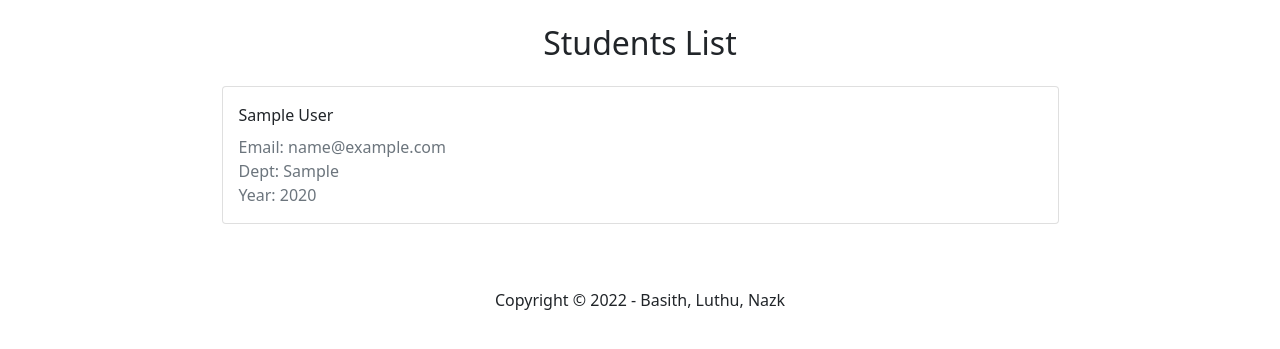
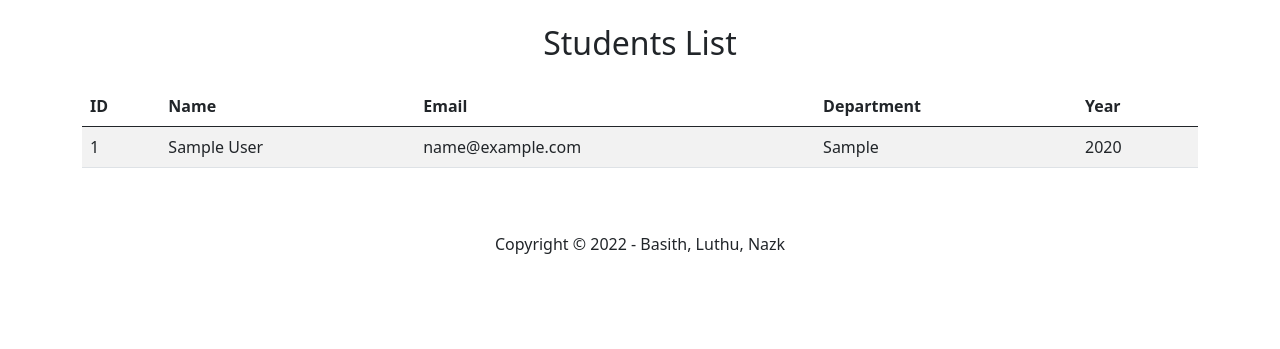
Before and after one commit to Basith-P/KMCTinfo, a PHP site: page /students.php in a window 1280 px wide. Shown: the part 56-405 px from the top of the page. Run offline with PHP 8.4, Linux system fonts and the light colour scheme; tables that the repository leaves empty or names only in its code hold one stand-in row (values such as "Sample post").

Commit message:
Add table view

```diff
--- a/inc/header.php
+++ b/inc/header.php
@@ -25,7 +25,7 @@
             <a class="nav-link" href="index.php">Add</a>
           </li>
           <li class="nav-item">
-            <a class="nav-link" href="students.php">Staff</a>
+            <a class="nav-link" href="staff.php">Staff</a>
           </li>
           <li class="nav-item">
             <a class="nav-link" href="students.php">Students</a>
--- a/students.php
+++ b/students.php
@@ -8,22 +8,32 @@ $students = mysqli_fetch_all($result, MYSQLI_ASSOC);
 
 ?>
 
-    <h2>Students List</h2>
+<h2>Students List</h2>
 
-    <?php if(empty($students)) : ?>
-      <p class="lead text-center">No students</p>
-    <?php endif ?>
+<?php if (empty($students)) : ?>
+  <p class="lead text-center">No students</p>
+<?php endif ?>
 
-    <?php foreach($students as $student) : ?>
-      <div class="card my-3 w-75">
-        <div class="card-body">
-          <?php echo $student['name'] ?>
-          <div class="text-secondary mt-2">
-            Email: <?php echo $student['email'] ?><br>
-            Dept: <?php echo $student['dept'] ?><br>
-            Year: <?php echo $student['year'] ?>
-          </div>
-        </div>
-      </div>
+<table class="table table-striped mt-3">
+  <thead>
+    <tr>
+      <th scope="col">ID</th>
+      <th scope="col">Name</th>
+      <th scope="col">Email</th>
+      <th scope="col">Department</th>
+      <th scope="col">Year</th>
+    </tr>
+  </thead>
+  <tbody>
+    <?php foreach ($students as $student) : ?>
+      <tr>
+        <td><?php echo $student['id'] ?></td>
+        <td><?php echo $student['name'] ?></td>
+        <td><?php echo $student['email'] ?></td>
+        <td><?php echo $student['dept'] ?></td>
+        <td><?php echo $student['year'] ?></td>
+      </tr>
     <?php endforeach ?>
-   <?php include 'inc/footer.php' ?>
+  </tbody>
+</table>
+<?php include 'inc/footer.php' ?>
```
Also changed, not shown: staff.php (+20 -11 lines).
